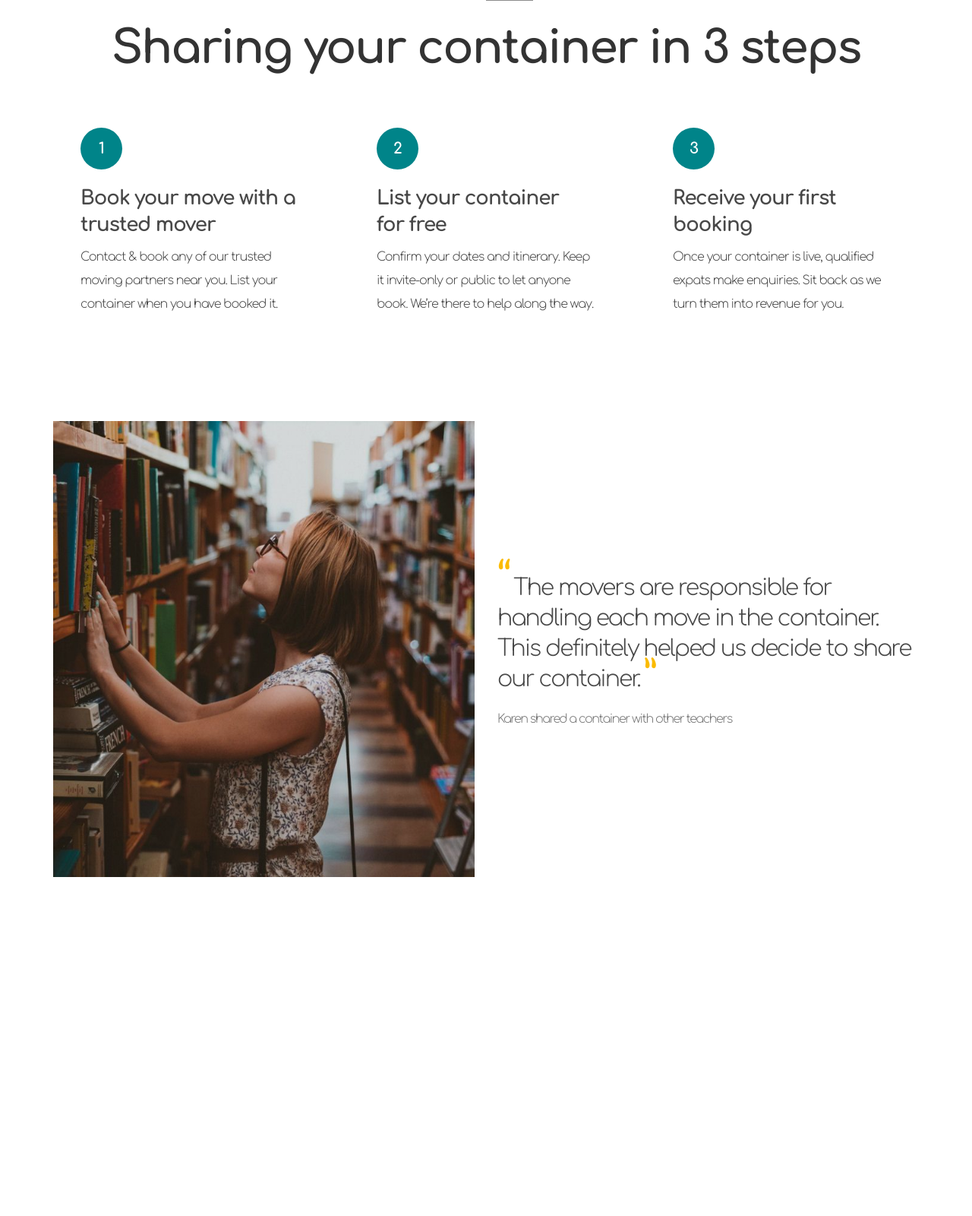
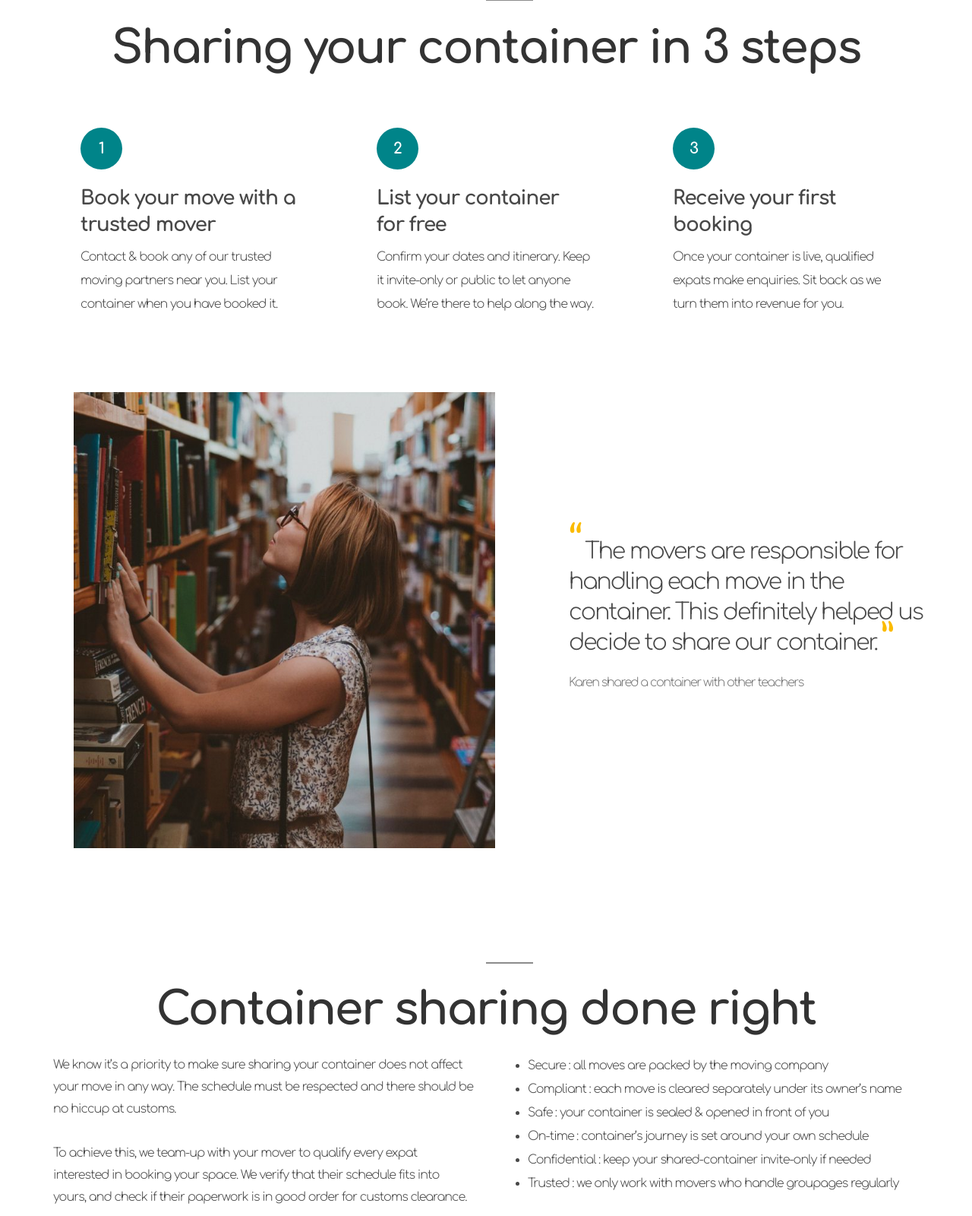
Before and after one commit to maura-baptista/-mygroupage2, a Rails app: page / in a window 1280 px wide. Shown: the part 965-2565 px from the top of the page at 76% size. Before the commit the page ends 2119 px from the top, so only its background shows below. Run offline with Rails 7, Linux system fonts and the light colour scheme; the visitor is signed in with stand-in values (Sample User, id 1); style sheets or scripts are compiled from the project's sources; some libraries are stand-ins or nearby versions.

Commit message:
container sharing section-unfinished

```diff
--- a/app/assets/stylesheets/pages/_home.scss
+++ b/app/assets/stylesheets/pages/_home.scss
@@ -95,8 +95,9 @@
 
 .wrapper-review{
 	background: #FFFFFF;
-	padding: 38px;
-
+	// padding: 38px;
+	    padding-left: 54px;
+	    padding-bottom: 150px;
 
 	.card-review-image{
 		 // max-width: 100%;
@@ -117,6 +118,7 @@
 		position: relative;
 
 		height: 600px;
+		// padding-left: 30px;
 
 		q { quotes: '\201c' '\201d'; }
 		q:before { content: open-quote;    font-size: 60px;  color: #FBBB00;}
@@ -145,4 +147,48 @@
 			color: #767676;
 		}
 	}
+	.card-padding{
+		 padding: 67px;
+
+	}
 }
+.wrapper-container-sharing{
+	background: #FFFFFF;
+	.border{
+		border: 1.5px solid #8B8B8B;
+		width: 62px;
+		position: absolute;
+		left: 50%;
+	}
+	h1{
+		margin: 0;
+		padding-top: 4px;
+		font-family: Comfortaa;
+		font-style: normal;
+		font-weight: bold;
+		line-height: 117px;
+		font-size: 60px;
+		text-align: center;
+		letter-spacing: -2px;
+
+		color: #333333;
+	}
+	p{
+		font-family: Comfortaa;
+		font-style: normal;
+		font-weight: 300;
+		line-height: 29px;
+		font-size: 16px;
+		letter-spacing: -1px;
+		color: #484848;
+	}
+	ul > li{
+		font-family: Comfortaa;
+		font-style: normal;
+		font-weight: 300;
+		line-height: 31px;
+		font-size: 16px;
+		letter-spacing: -1px;
+		color: #484848;
+	}
+}
--- a/app/views/savings/new.html.erb
+++ b/app/views/savings/new.html.erb
@@ -80,11 +80,11 @@
 		<div class="container">
 			<div class="row">
 				<div class="col-sm-6">
-					<div class="card-review-image" style="background-image: linear-gradient(rgba(0,0,0,0.1), rgba(0,0,0,0.1)), url(<%= asset_path 'review-deskt.jpg' %>);">
+					<div class="card-review-image card-padding" style="background-image: linear-gradient(rgba(0,0,0,0.1), rgba(0,0,0,0.1)), url(<%= asset_path 'review-deskt.jpg' %>);">
 					</div>
 				</div>
 				<div class="col-sm-6">
-					<div class="card-review-content">
+					<div class="card-review-content card-padding">
 						<p classe="review-content"> <q>&nbsp;The movers are responsible for handling each move in the container. This definitely helped us decide to share our container.&nbsp;
 						</q></p>
 						<span class="review-owner">
@@ -96,6 +96,31 @@
 			</div>
 		</div>
 	</section>
+	<section class="wrapper-container-sharing">
+		<div class="container">
+			<div class="row">
+				<div class="border"></div>
+				<h1>Container sharing done right</h1>
+				<div class="col-sm-6">
+					<p>We know it’s a priority to make sure sharing your container does not affect your move in any way. The schedule must be respected and there should be no hiccup at customs. <br> <br>
+
+					To achieve this, we team-up with your mover to qualify every expat interested in booking your space. We verify that their schedule fits into yours, and check if their paperwork is in good order for customs clearance.</p>
+				</div>
+				<div class="col-sm-6">
+					<ul>
+						<li>Secure : all moves are packed by the moving company</li>
+						<li>Compliant : each move is cleared separately under its owner’s name</li>
+						<li>Safe : your container is sealed & opened in front of you</li>
+						<li>On-time : container’s journey is set around your own schedule</li>
+						<li>Confidential : keep your shared-container invite-only if needed</li>
+						<li>Trusted : we only work with movers who handle groupages regularly</li>
+					</ul>
+				</div>
+			</div>
+		</div>
+
+
+	</section>
 </div>
 
 <!-- <div class="banner-mobile hidden-sm hidden-md hidden-lg">
```
